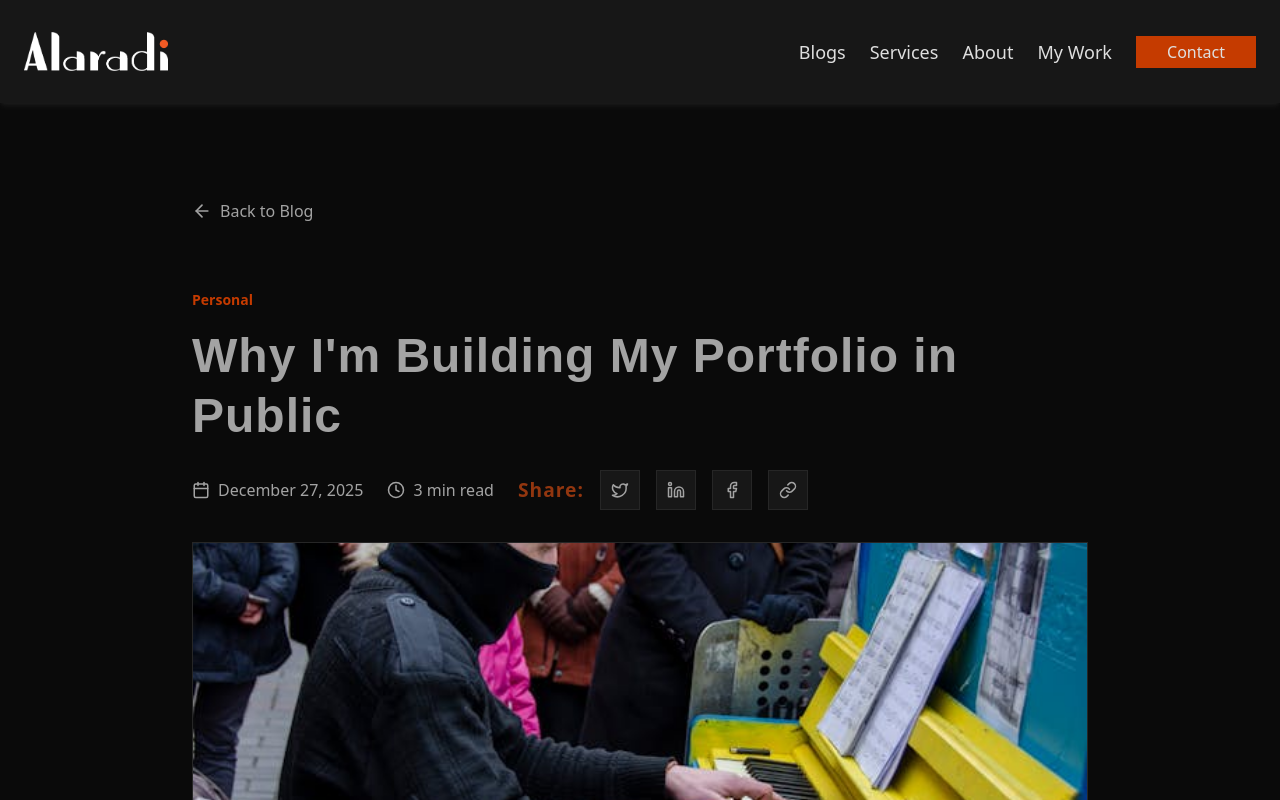
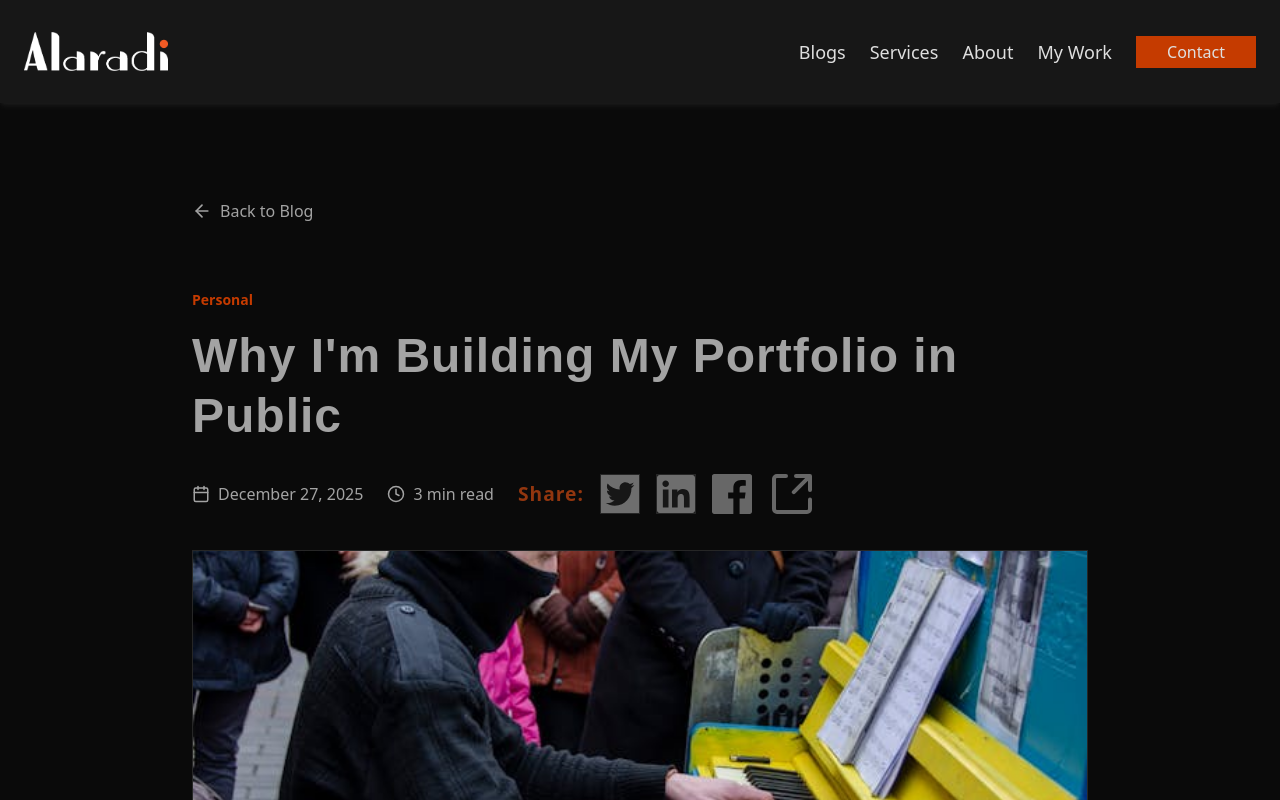
Before and after one commit to Hasanain-Jaafar/alaradi-portfolio, a Next.js app: page /blogs/building-in-public in a window 1280 px wide. Shown: the top 800 px of the page. Built offline with nearby package versions, Linux system fonts and the light colour scheme.

Commit message:
fixed the share component for blog post

```diff
--- a/src/app/components/Cta.jsx
+++ b/src/app/components/Cta.jsx
@@ -9,7 +9,7 @@ function Cta() {
         <div className="my-0 mx-auto max-w-7xl">
           <div className="bg-bg-secondary border text-center border-border-subtle p-12 md:p-16 lg:p-20">
             <h2 className="mb-6">Ready to Start Your Project?</h2>
-            <p className="text-[1.25rem] mb-10 max-w-2xl mt-0 mx-auto"
+            <p className="mb-10 max-w-2xl mt-0 mx-auto"
             >
               Let&apos;s discuss how we can bring your vision to life with
               modern web solutions
--- a/src/app/components/ShareButtons.jsx
+++ b/src/app/components/ShareButtons.jsx
@@ -1,12 +1,5 @@
 "use client";
 
-import {
-  Twitter,
-  Linkedin,
-  Facebook,
-  Link as LinkIcon,
-  Check,
-} from "lucide-react";
 import { useState } from "react";
 
 export default function ShareButtons({ title, url }) {
@@ -28,7 +21,7 @@ export default function ShareButtons({ title, url }) {
     try {
       await navigator.clipboard.writeText(url);
       setCopied(true);
-      setTimeout(() => setCopied(false), 2000);
+      setTimeout(() => setCopied(false), 4000);
     } catch (err) {
       console.error("Failed to copy:", err);
     }
@@ -46,10 +39,17 @@ export default function ShareButtons({ title, url }) {
         className="flex items-center justify-center w-10 h-10 bg-bg-secondary border border-border-subtle hover:border-text-accent hover:bg-bg-accent transition-all group"
         aria-label="Share on Twitter"
       >
-        <Twitter
-          size={18}
-          className="text-text-secondary group-hover:text-white transition-colors"
-        />
+        <svg
+          xmlns="http://www.w3.org/2000/svg"
+          width={48}
+          height={48}
+          viewBox="0 0 16 16"
+        >
+          <path
+            fill="#cccccc7b"
+            d="M0 0v16h16V0zm12.8 5.6v.3c0 3.3-2.5 7-7 7c-1.4 0-2.7-.4-3.8-1.1h.6c1.2 0 2.2-.4 3.1-1.1c-1.1 0-2-.7-2.3-1.7h.5c.2 0 .4 0 .6-.1c-1.1-.2-2-1.2-2-2.4c.3.2.7.3 1.1.3c-.7-.4-1.1-1.2-1.1-2q0-.75.3-1.2C4 5.1 5.9 6 7.9 6.1c0-.2-.1-.4-.1-.6C7.8 4.1 8.9 3 10.3 3c.7 0 1.3.3 1.8.8c.6-.1 1.1-.3 1.6-.6c-.2.6-.6 1.1-1.1 1.4c.5-.1 1-.2 1.4-.4c-.3.6-.7 1-1.2 1.4"
+          ></path>
+        </svg>
       </a>
 
       {/* LinkedIn */}
@@ -60,10 +60,17 @@ export default function ShareButtons({ title, url }) {
         className="flex items-center justify-center w-10 h-10 bg-bg-secondary border border-border-subtle hover:border-text-accent hover:bg-bg-accent transition-all group"
         aria-label="Share on LinkedIn"
       >
-        <Linkedin
-          size={18}
-          className="text-text-secondary group-hover:text-white transition-colors"
-        />
+        <svg
+          xmlns="http://www.w3.org/2000/svg"
+          width={48}
+          height={48}
+          viewBox="0 0 448 512"
+        >
+          <path
+            fill="#cccccc7b"
+            d="M416 32H31.9C14.3 32 0 46.5 0 64.3v383.4C0 465.5 14.3 480 31.9 480H416c17.6 0 32-14.5 32-32.3V64.3c0-17.8-14.4-32.3-32-32.3M135.4 416H69V202.2h66.5V416zm-33.2-243c-21.3 0-38.5-17.3-38.5-38.5S80.9 96 102.2 96c21.2 0 38.5 17.3 38.5 38.5c0 21.3-17.2 38.5-38.5 38.5m282.1 243h-66.4V312c0-24.8-.5-56.7-34.5-56.7c-34.6 0-39.9 27-39.9 54.9V416h-66.4V202.2h63.7v29.2h.9c8.9-16.8 30.6-34.5 62.9-34.5c67.2 0 79.7 44.3 79.7 101.9z"
+          ></path>
+        </svg>
       </a>
 
       {/* Facebook */}
@@ -71,28 +78,54 @@ export default function ShareButtons({ title, url }) {
         href={shareLinks.facebook}
         target="_blank"
         rel="noopener noreferrer"
-        className="flex items-center justify-center w-10 h-10 bg-bg-secondary border border-border-subtle hover:border-text-accent hover:bg-bg-accent transition-all group"
+        className="flex items-center justify-center w-10 h-10  hover:border-text-accent hover:bg-bg-accent transition-all group"
         aria-label="Share on Facebook"
       >
-        <Facebook
-          size={18}
-          className="text-text-secondary group-hover:text-white transition-colors"
-        />
+        <svg
+          xmlns="http://www.w3.org/2000/svg"
+          width={48}
+          height={48}
+          viewBox="0 0 20 20"
+        >
+          <path
+            fill="#cccccc7b"
+            fillRule="evenodd"
+            d="M18.896 0H1.104C.494 0 0 .494 0 1.104v17.792C0 19.506.494 20 1.104 20h9.578v-7.745H8.076V9.237h2.606V7.01c0-2.584 1.578-3.99 3.883-3.99c1.104 0 2.052.082 2.329.119v2.7h-1.598c-1.254 0-1.496.596-1.496 1.47v1.927h2.989l-.39 3.018h-2.6V20h5.097c.61 0 1.104-.494 1.104-1.104V1.104C20 .494 19.506 0 18.896 0"
+          ></path>
+        </svg>
       </a>
 
       {/* Copy Link */}
       <button
         onClick={copyToClipboard}
-        className="flex items-center justify-center w-10 h-10 bg-bg-secondary border border-border-subtle hover:border-text-accent hover:bg-bg-accent transition-all group"
+        className="flex items-center justify-center w-12 h-12  hover:border-text-accent hover:bg-bg-accent transition-all group"
         aria-label="Copy link"
       >
         {copied ? (
-          <Check size={18} className="text-green-500" />
+          <svg
+            xmlns="http://www.w3.org/2000/svg"
+            width={42}
+            height={42}
+            viewBox="0 0 8 8"
+          >
+            <path fill="#0ec2177a" d="M3 5L1 3v2l2 2l4-4V1M0 8V0h8v8"></path>
+          </svg>
         ) : (
-          <LinkIcon
-            size={18}
-            className="text-text-secondary group-hover:text-white transition-colors"
-          />
+          <svg
+            xmlns="http://www.w3.org/2000/svg"
+            width={48}
+            height={48}
+            viewBox="0 0 48 48"
+          >
+            <path
+              fill="none"
+              stroke="#cccccc7b"
+              strokeLinecap="round"
+              strokeLinejoin="round"
+              strokeWidth={4}
+              d="M28 6h14v14m0 9.474V39a3 3 0 0 1-3 3H9a3 3 0 0 1-3-3V9a3 3 0 0 1 3-3h9m7.8 16.2L41.1 6.9"
+            ></path>
+          </svg>
         )}
       </button>
     </div>
--- a/src/app/globals.css
+++ b/src/app/globals.css
@@ -1,4 +1,3 @@
-/* |> Fonts  */
 @import "tailwindcss";
 /* Syntax Highlighting for Code Blocks */
 @import 'highlight.js/styles/github-dark.css';
@@ -85,7 +84,6 @@
     letter-spacing: 1px;
     line-height: 160%;
     font-weight: var(--font-weight);
-    /* max-width: 60ch; */
   }
 }
 @layer components {
```
